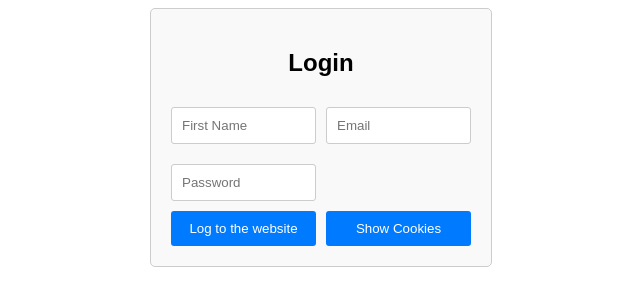
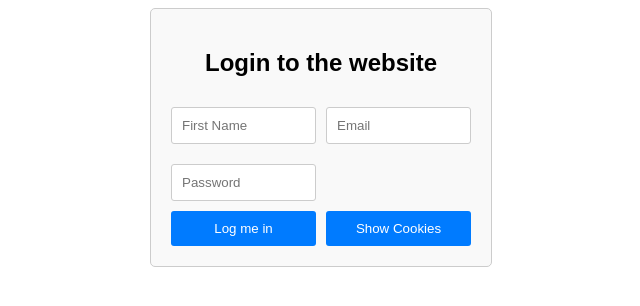
Before and after one commit to GustaveIR/alx_javascript, a website: page Cookies_local_storage/0-index.html in a window 1280 px wide. Shown: the whole page, without its empty margins (319-959 px from the left). Drawn offline with Linux system fonts and the light colour scheme.

Commit message:
Cookies_local_storage

```diff
--- a/Cookies_local_storage/0-index.html
+++ b/Cookies_local_storage/0-index.html
@@ -52,7 +52,7 @@
 <body>
 
 <div class="login-container">
-    <h2>Login</h2>
+    <h2>Login to the website</h2>
     <form action="#" method="post">
         <div class="flex-container">
             <input type="text" id="firstname" name="firstname" placeholder="First Name" required>
@@ -60,7 +60,7 @@
         </div>
         <input type="password" name="password" placeholder="Password" required>
         <div class="flex-container">
-            <input type="submit" value="Log to the website" onclick="setCookies()">
+            <input type="submit" value="Log me in" onclick="setCookies()">
             <button type="button" onclick="showCookies()">Show Cookies</button>
         </div>
     </form>
```
